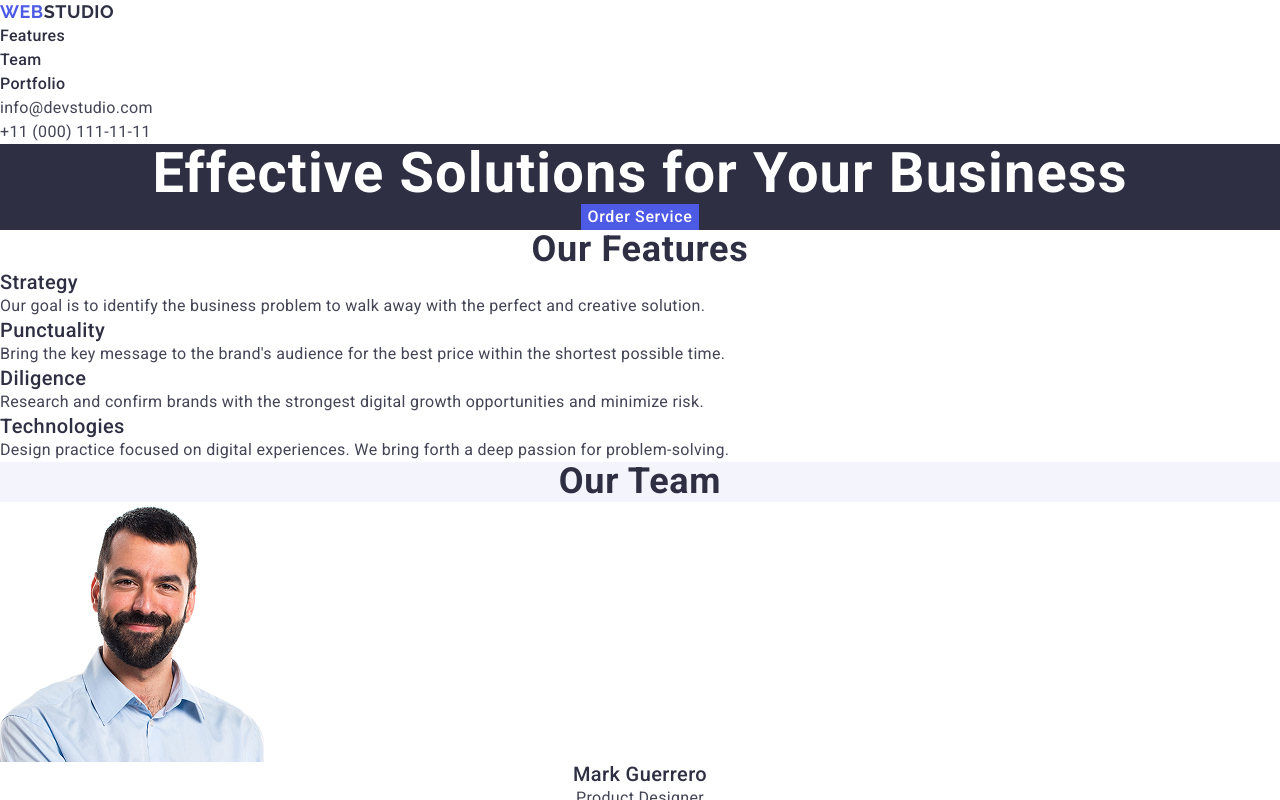
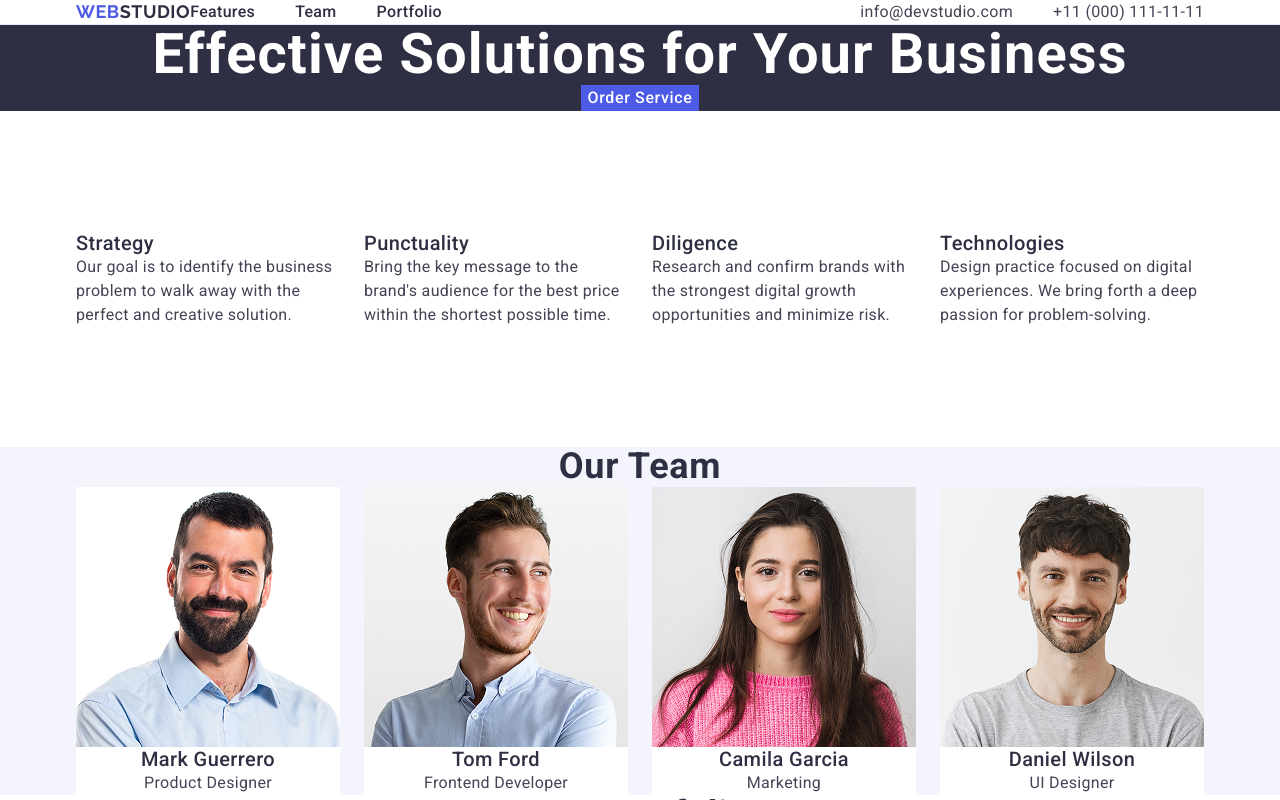
Before and after one commit to ShaldonPay/goit-markup-hw-02, a plain HTML site: page index.html in a window 1280 px wide. Shown: the top 800 px of the page. Drawn offline with nearby package versions, Linux system fonts and the light colour scheme.

Commit message:
feat: add container, flexbox and section styles for hw-03

```diff
--- a/css/common.css
+++ b/css/common.css
@@ -46,3 +46,27 @@ button {
   border: none;
   font-family: inherit;
 }
+
+.container {
+  width: 1158px;
+  margin: 0 auto;
+  padding: 0 15px;
+}
+
+.section {
+  padding-top: 120px;
+  padding-bottom: 120px;
+}
+
+.sr-only {
+  position: absolute;
+  width: 1px;
+  height: 1px;
+  margin: -1px;
+  border: 0;
+  padding: 0;
+  white-space: nowrap;
+  clip-path: inset(100%);
+  clip: rect(0 0 0 0);
+  overflow: hidden;
+}
--- a/css/features.css
+++ b/css/features.css
@@ -20,3 +20,12 @@
   line-height: 1.5;
   letter-spacing: 0.02em;
 }
+
+.features-list {
+  display: flex;
+  gap: 24px;
+}
+
+.features-item {
+  width: calc((100% - 72px) / 4);
+}
--- a/css/header.css
+++ b/css/header.css
@@ -39,3 +39,26 @@
 .contacts-link:focus {
   color: var(--ocean);
 }
+
+.header-container {
+  display: flex;
+  align-items: center;
+}
+
+.nav-list {
+  display: flex;
+  gap: 40px;
+}
+
+.contacts-list {
+  display: flex;
+  gap: 40px;
+}
+
+.contacts {
+  margin-left: auto;
+}
+
+.header {
+  border-bottom: 1px solid var(--cornflower);
+}
--- a/css/portfolio.css
+++ b/css/portfolio.css
@@ -20,3 +20,20 @@
   text-align: center;
   color: var(--navy-blue);
 }
+
+.portfolio-list {
+  display: flex;
+  flex-wrap: wrap;
+  column-gap: 24px;
+  row-gap: 48px;
+}
+
+.portfolio-item {
+  width: calc((100% - 48px) / 3);
+}
+
+.portfolio-content {
+  padding: 32px 16px;
+  border: 1px solid var(--cornflower);
+  border-top: none;
+}
--- a/css/team.css
+++ b/css/team.css
@@ -44,3 +44,13 @@
   letter-spacing: 0.02em;
   text-align: center;
 }
+
+.team-list {
+  display: flex;
+  gap: 24px;
+}
+
+.team-item {
+  width: calc((100% - 72px) / 4);
+  background-color: var(--white);
+}
--- a/index.html
+++ b/index.html
@@ -21,6 +21,7 @@
   </head>
   <body>
     <header class="header" id="header">
+       <div class="container header-container">
       <a class="logo" href="./index.html"
         ><span class="logo-accent">Web</span>Studio</a
       >
@@ -55,12 +56,15 @@
 
     <main>
       <section class="hero" id="hero">
-        <h1 class="hero-title">Effective Solutions for Your Business</h1>
-        <button class="hero-btn" type="button">Order Service</button>
+        <div class="container">
+          <h1 class="hero-title">Effective Solutions for Your Business</h1>
+          <button class="hero-btn" type="button">Order Service</button>
+        </div>
       </section>
 
-      <section class="features" id="features">
-        <h2 class="features-title">Our Features</h2>
+      <section class="section features" id="features">
+        <div class="container">
+        <h2 class="sr-only">Our Features</h2>
         <ul class="features-list">
           <li class="features-item">
             <h3 class="features-subtitle">Strategy</h3>
@@ -94,6 +98,7 @@
       </section>
 
       <section class="team" id="team">
+        <div class="container">
         <h2 class="section-title">Our Team</h2>
         <ul class="team-list">
           <li class="team-item">
@@ -148,6 +153,7 @@
       </section>
 
       <section class="portfolio" id="portfolio">
+        <div class="container">
         <h2 class="section-title">Our Portfolio</h2>
         <ul class="portfolio-list">
           <li class="portfolio-item">
@@ -227,6 +233,7 @@
     </main>
 
     <footer class="footer" id="footer">
+      <div class="container">
       <a class="logo logo-footer" href="./index.html"
         ><span class="logo-accent">Web</span>Studio</a
       >
```
